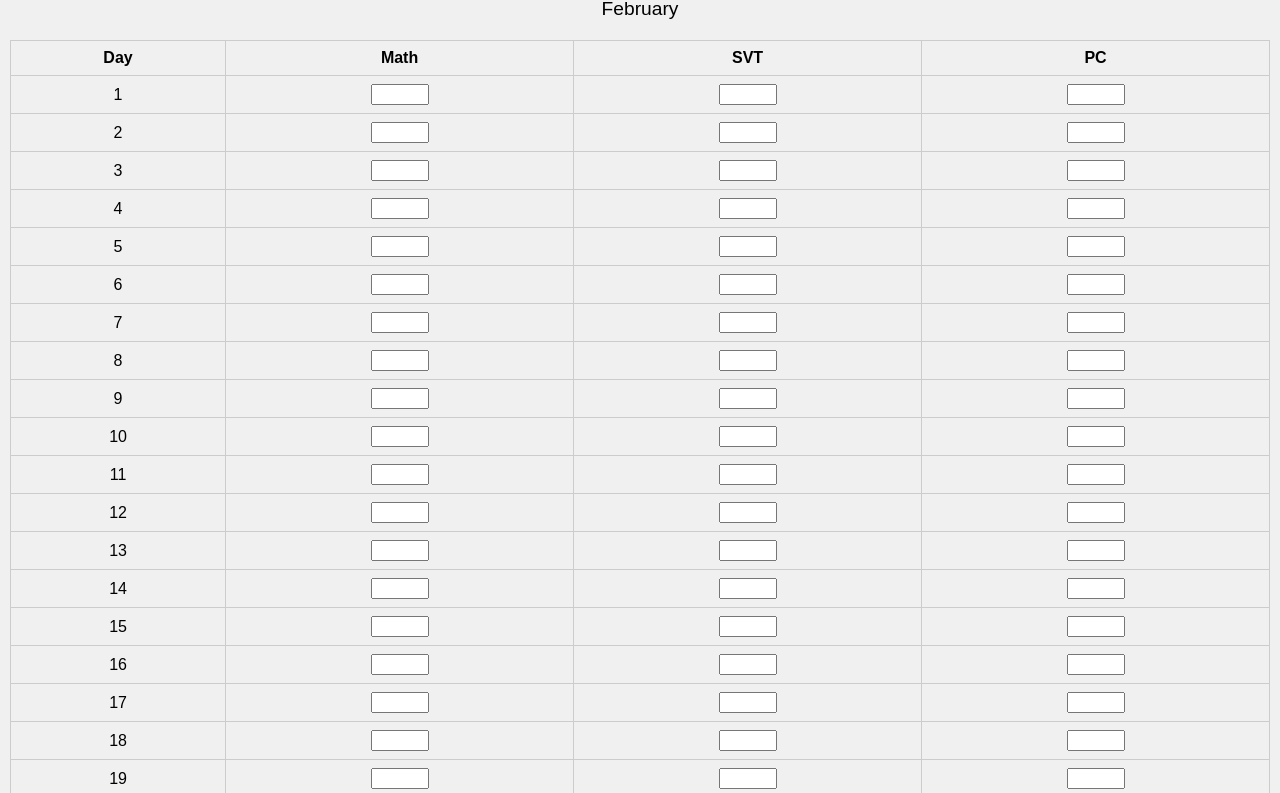
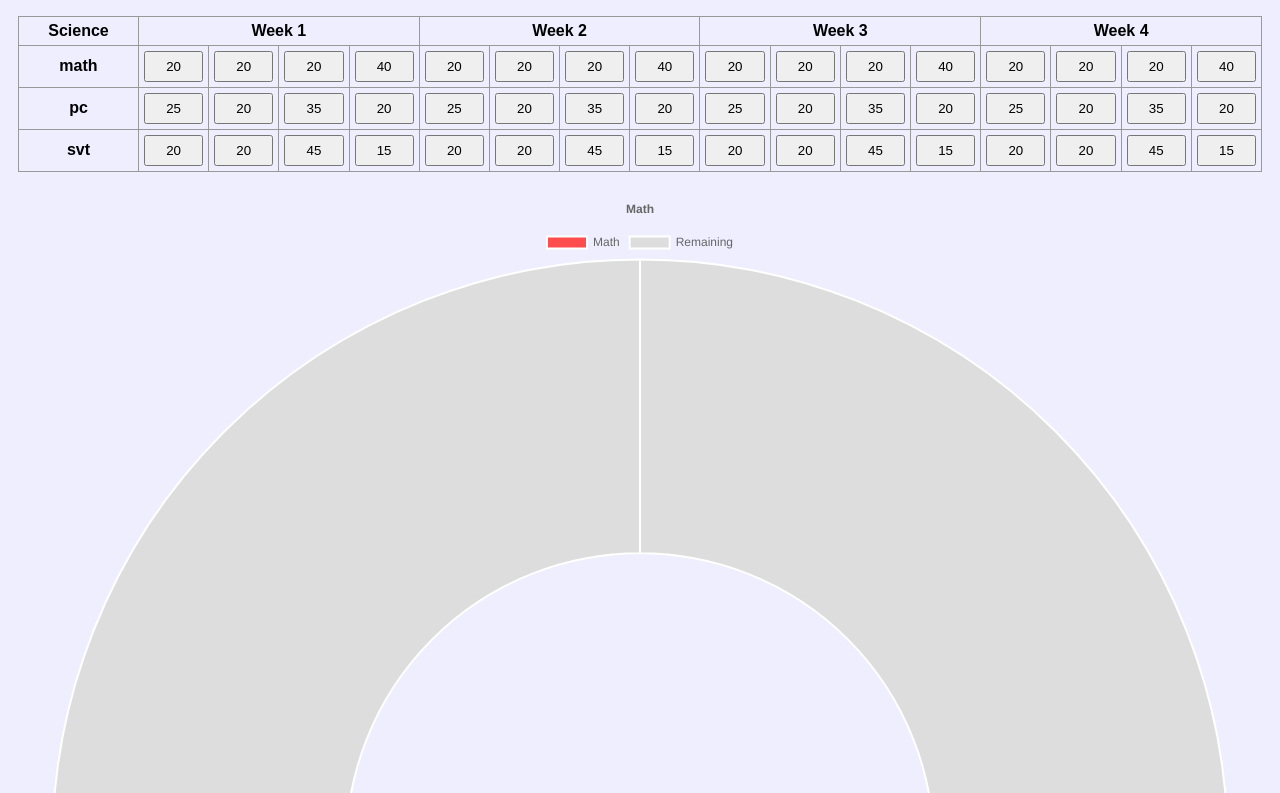
Before and after one commit to med-bro/My_progress_tracker, a plain HTML site: page index.html in a window 1280 px wide. Shown: the part 70-863 px from the top of the page. Drawn offline with nearby package versions, Linux system fonts and the light colour scheme.

Commit message:
Update index.html

```diff
--- a/index.html
+++ b/index.html
@@ -1,163 +1,250 @@
 <!DOCTYPE html>
-<html lang="en">
+<html>
 <head>
-<meta charset="UTF-8">
-<meta name="viewport" content="width=device-width, initial-scale=1.0">
-<title>Science Progress Tracker</title>
+<meta name="viewport" content="width=device-width, initial-scale=1">
+<title>My Study Tracker</title>
+
 <script src="https://cdn.jsdelivr.net/npm/chart.js"></script>
+
 <style>
-  body { font-family: Arial, sans-serif; margin: 10px; padding: 0; background: #f0f0f0; }
-  h1 { text-align: center; margin-bottom: 10px; }
-  .month { text-align: center; margin-bottom: 20px; font-size: 1.2em; }
-  table { width: 100%; border-collapse: collapse; margin-bottom: 20px; }
-  th, td { border: 1px solid #ccc; padding: 8px; text-align: center; }
-  input { width: 50px; text-align: center; }
-  .charts { display: flex; flex-direction: column; gap: 20px; }
-  canvas { background: white; border-radius: 10px; padding: 10px; }
+body { font-family: Arial; background:#eef; padding:10px; }
+
+table { width:100%; border-collapse:collapse; margin-top:10px; }
+th, td { border:1px solid #999; padding:5px; text-align:center; }
+
+button { width:100%; padding:6px; }
+
+.charts{
+  margin-top:20px;
+}
 </style>
+
 </head>
+
 <body>
 
-<h1>Science Progress Tracker</h1>
-<div class="month" id="monthName"></div>
+<h2 id="monthTitle"></h2>
 
-<table id="pointsTable">
-  <thead>
+<table>
+
 <tr>
-      <th>Day</th>
-      <th>Math</th>
-      <th>SVT</th>
-      <th>PC</th>
+<th>Science</th>
+
+<th colspan="4">Week 1</th>
+<th colspan="4">Week 2</th>
+<th colspan="4">Week 3</th>
+<th colspan="4">Week 4</th>
 </tr>
-  </thead>
-  <tbody id="tableBody">
-    <!-- Rows will be generated by JS -->
-  </tbody>
+
+<tbody id="mainTable"></tbody>
+
 </table>
 
 <div class="charts">
-  <canvas id="donutChart" height="200"></canvas>
-  <canvas id="lineChart" height="200"></canvas>
+<canvas id="donutMath"></canvas>
+<canvas id="donutPC"></canvas>
+<canvas id="donutSVT"></canvas>
+
+<canvas id="line"></canvas>
 </div>
 
 <script>
-const sciences = {
-  Math: [2,2,2,40],
-  SVT: [20,20,45,15],
-  PC: [25,20,35,20]
+
+// ====== POINT SYSTEM ======
+
+const math = [20,20,20,40];
+const pc   = [25,20,35,20];
+const svt  = [20,20,45,15];
+
+// empty data
+let progress = {
+math: Array(16).fill(0),
+pc:   Array(16).fill(0),
+svt:  Array(16).fill(0)
 };
 
-const maxPoints = { Math:100, SVT:100, PC:100 };
-let pointsEntered = {}; // store points by day
+// month title
+document.getElementById("monthTitle").innerText =
+"Progress - " + new Date().toLocaleString("default",{month:"long"});
 
-// Get current month name
-const monthNames = ["January","February","March","April","May","June","July","August","September","October","November","December"];
-const currentMonth = new Date().getMonth();
-document.getElementById("monthName").innerText = monthNames[currentMonth];
 
-// Generate table rows for each day of month
-const daysInMonth = new Date(new Date().getFullYear(), currentMonth+1, 0).getDate();
-const tableBody = document.getElementById("tableBody");
+// build table
 
-for(let day=1; day<=daysInMonth; day++){
-  const row = document.createElement("tr");
-  row.innerHTML = `<td>${day}</td>
-  <td><input type="number" min="0" max="40" data-science="Math" data-day="${day}"></td>
-  <td><input type="number" min="0" max="45" data-science="SVT" data-day="${day}"></td>
-  <td><input type="number" min="0" max="35" data-science="PC" data-day="${day}"></td>`;
-  tableBody.appendChild(row);
+function row(name,arr){
+
+let html = `<tr><td><b>${name}</b></td>`;
+
+for(let i=0;i<16;i++){
+
+let pts = arr[i%4];
+
+html += `<td>
+<button onclick="add('${name}',${i},${pts})">
+${pts}
+</button>
+</td>`;
 }
 
-// Initialize Chart.js charts
-const donutCtx = document.getElementById('donutChart').getContext('2d');
-const lineCtx = document.getElementById('lineChart').getContext('2d');
+html += "</tr>";
 
-let donutChart = new Chart(donutCtx, {
-  type: 'doughnut',
-  data: {
-    labels: ["Math","SVT","PC"],
-    datasets: [{
-      data: [0,0,0],
-      backgroundColor: ['#FF6384','#36A2EB','#FFCE56']
+return html;
+}
+
+document.getElementById("mainTable").innerHTML =
+row("math",math) +
+row("pc",pc) +
+row("svt",svt);
+
+
+// when press button
+
+function add(science,index,points){
+
+let percent = points / 4;
+
+progress[science][index] = percent;
+
+update();
+}
+
+
+// helper sum
+
+function total(a){
+return a.reduce((x,y)=>x+y,0);
+}
+
+
+// ===== DONUT CHARTS =====
+
+let donutMath = new Chart(document.getElementById("donutMath"),{
+type:"doughnut",
+data:{
+labels:["Math","Remaining"],
+datasets:[{
+data:[0,100],
+backgroundColor:["#ff4d4d","#ddd"]
 }]
 },
-  options: {
-    responsive:true,
-    plugins:{ legend:{ position:'top' }, title:{ display:true, text:'Donut Chart Progress (%)' } }
-  }
+options:{plugins:{title:{display:true,text:"Math"}}}
 });
 
-let lineChart = new Chart(lineCtx, {
-  type: 'line',
-  data: {
-    labels: Array.from({length:daysInMonth},(_,i)=>i+1),
-    datasets: [
-      {label:'Math', data: Array(daysInMonth).fill(0), borderColor:'#FF6384', fill:false},
-      {label:'SVT', data: Array(daysInMonth).fill(0), borderColor:'#36A2EB', fill:false},
-      {label:'PC', data: Array(daysInMonth).fill(0), borderColor:'#FFCE56', fill:false}
-    ]
+
+let donutPC = new Chart(document.getElementById("donutPC"),{
+type:"doughnut",
+data:{
+labels:["PC","Remaining"],
+datasets:[{
+data:[0,100],
+backgroundColor:["#4caf50","#ddd"]
+}]
 },
-  options: {
-    responsive:true,
-    plugins:{ legend:{ position:'top' }, title:{ display:true, text:'Line Chart Progress (%)' } },
-    scales:{ y:{ min:0, max:100 } }
-  }
+options:{plugins:{title:{display:true,text:"PC"}}}
 });
 
-// Update charts when input changes
-document.querySelectorAll('input').forEach(input=>{
-  input.addEventListener('input', e=>{
-    const day = e.target.dataset.day;
-    const science = e.target.dataset.science;
-    const value = parseFloat(e.target.value)||0;
-    if(!pointsEntered[day]) pointsEntered[day] = {};
-    pointsEntered[day][science] = value;
-    updateCharts();
-  });
+
+let donutSVT = new Chart(document.getElementById("donutSVT"),{
+type:"doughnut",
+data:{
+labels:["SVT","Remaining"],
+datasets:[{
+data:[0,100],
+backgroundColor:["#2196f3","#ddd"]
+}]
+},
+options:{plugins:{title:{display:true,text:"SVT"}}}
 });
 
-function updateCharts(){
-  const totals = { Math:0, SVT:0, PC:0 };
-  for(let day in pointsEntered){
-    for(let s in sciences){
-      totals[s] += pointsEntered[day][s] || 0;
-    }
-  }
-  // Update donut chart (as % of max 100 per science)
-  donutChart.data.datasets[0].data = ['Math','SVT','PC'].map(s=>Math.min((totals[s]/maxPoints[s])*100,100));
-  donutChart.update();
 
-  // Update line chart day by day
-  lineChart.data.datasets.forEach(ds=>{
-    const s = ds.label;
-    ds.data = Array.from({length:daysInMonth},(_,i)=>{
-      const day = i+1;
-      return pointsEntered[day]?.[s] ? Math.min((pointsEntered[day][s]/maxPoints[s])*100,100) : 0;
-    });
-  });
-  lineChart.update();
+// ===== LINE CHART =====
+
+let line = new Chart(document.getElementById("line"),{
+
+type:"line",
+
+data:{
+
+labels:["1","2","3","4","5","6","7","8","9","10","11","12","13","14","15","16"],
+
+datasets:[
+
+{
+label:"Math",
+data:progress.math,
+borderColor:"#ff4d4d",
+fill:false
+},
+
+{
+label:"PC",
+data:progress.pc,
+borderColor:"#4caf50",
+fill:false
+},
+
+{
+label:"SVT",
+data:progress.svt,
+borderColor:"#2196f3",
+fill:false
 }
 
-// Daily notification at 11:00 Morocco time
-function scheduleNotification(){
-  if (!("Notification" in window)) return;
-  Notification.requestPermission().then(permission=>{
-    if(permission==="granted"){
-      const now = new Date();
-      const target = new Date();
-      target.setHours(11,0,0,0);
-      if(now>target) target.setDate(target.getDate()+1);
-      const timeout = target - now;
-      setTimeout(()=>{
-        new Notification("Time to enter your science points!");
-        // reschedule for next day
-        scheduleNotification();
-      }, timeout);
+]
+
+},
+
+options:{
+plugins:{title:{display:true,text:"Progress Line (%)"}},
+scales:{y:{min:0,max:25}}
 }
+
 });
+
+
+// ===== UPDATE FUNCTION =====
+
+function update(){
+
+let m = total(progress.math);
+let p = total(progress.pc);
+let s = total(progress.svt);
+
+// update donuts
+
+donutMath.data.datasets[0].data=[m,100-m];
+donutPC.data.datasets[0].data=[p,100-p];
+donutSVT.data.datasets[0].data=[s,100-s];
+
+donutMath.update();
+donutPC.update();
+donutSVT.update();
+
+// update line
+
+line.data.datasets[0].data = progress.math;
+line.data.datasets[1].data = progress.pc;
+line.data.datasets[2].data = progress.svt;
+
+line.update();
 }
-scheduleNotification();
+
+
+// ===== DAILY REMINDER =====
+
+if(Notification.permission!="granted")
+Notification.requestPermission();
+
+setInterval(()=>{
+
+let d = new Date();
+
+if(d.getHours()==11 && d.getMinutes()==0){
+new Notification("Study Tracker: Enter today's points!");
+}
+
+},60000);
 
 </script>
+
 </body>
   </html>
```
Lines whose indentation alone changed are shown as unchanged.
